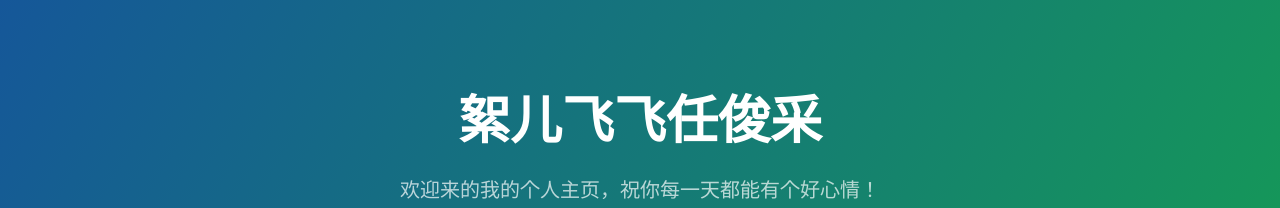
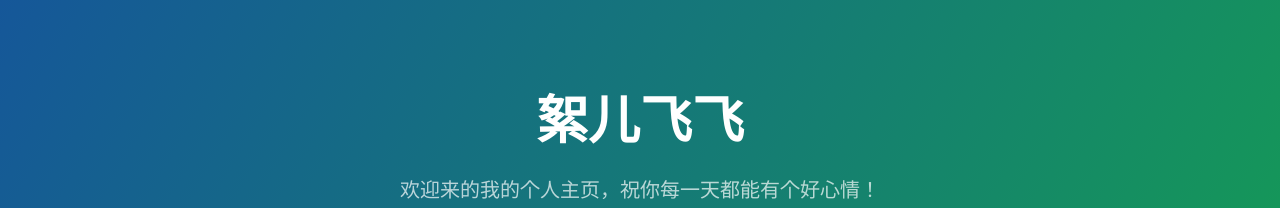
Before and after one commit to xuerff/1, a plain HTML site: page index2.html in a window 1280 px wide. Shown: the top 208 px of the page. Drawn offline with nearby package versions, Linux system fonts and the light colour scheme.

Commit message:
Update index2.html

```diff
--- a/index2.html
+++ b/index2.html
@@ -2,7 +2,7 @@
 <html lang="en-us">
   <head>
     <meta charset="UTF-8">
-    <title>絮儿飞飞任俊采 by xuerff</title>
+    <title>絮儿飞飞 by xuerff</title>
     <meta name="viewport" content="width=device-width, initial-scale=1">
     <link rel="stylesheet" type="text/css" href="stylesheets/normalize.css" media="screen">
     <link href='https://fonts.googleapis.com/css?family=Open+Sans:400,700' rel='stylesheet' type='text/css'>
@@ -11,7 +11,7 @@
   </head>
   <body>
     <section class="page-header">
-      <h1 class="project-name">絮儿飞飞任俊采</h1>
+      <h1 class="project-name">絮儿飞飞</h1>
       <h2 class="project-tagline">欢迎来的我的个人主页，祝你每一天都能有个好心情！</h2>
     </section>
 
```
